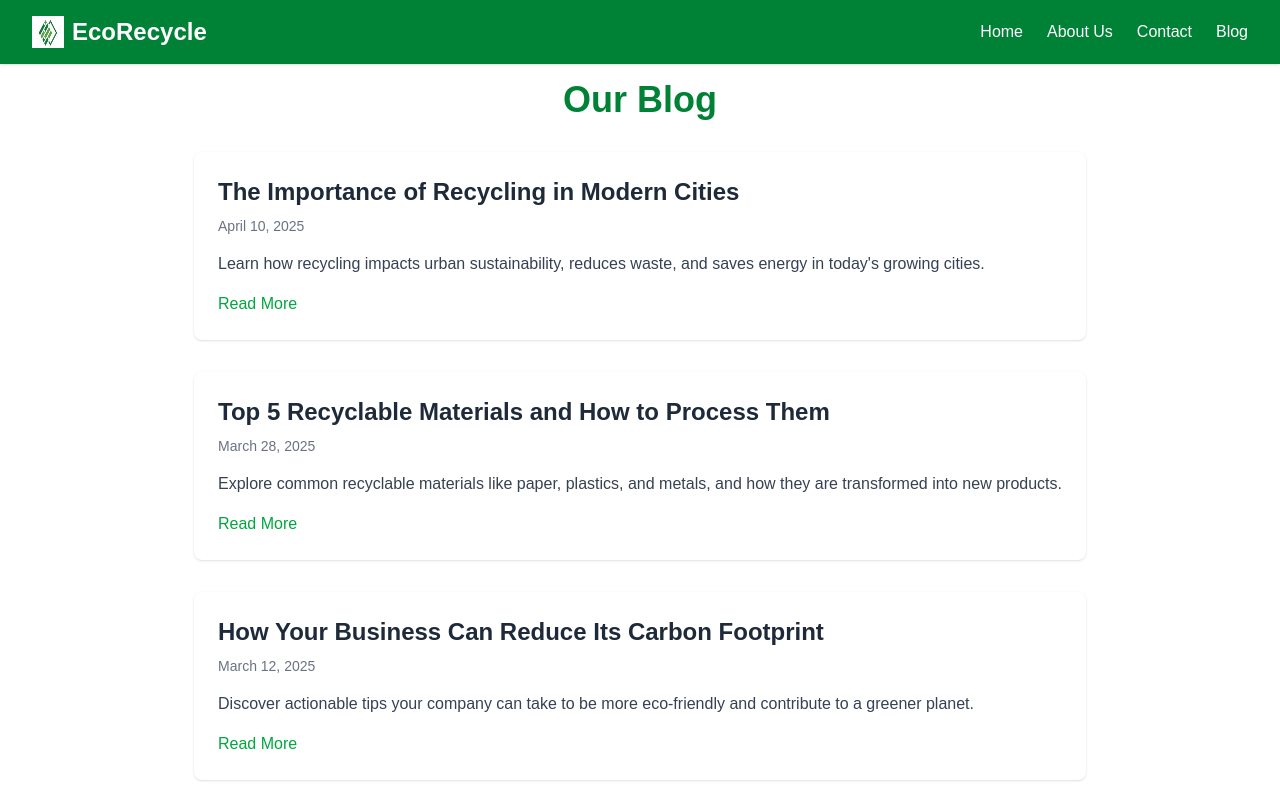
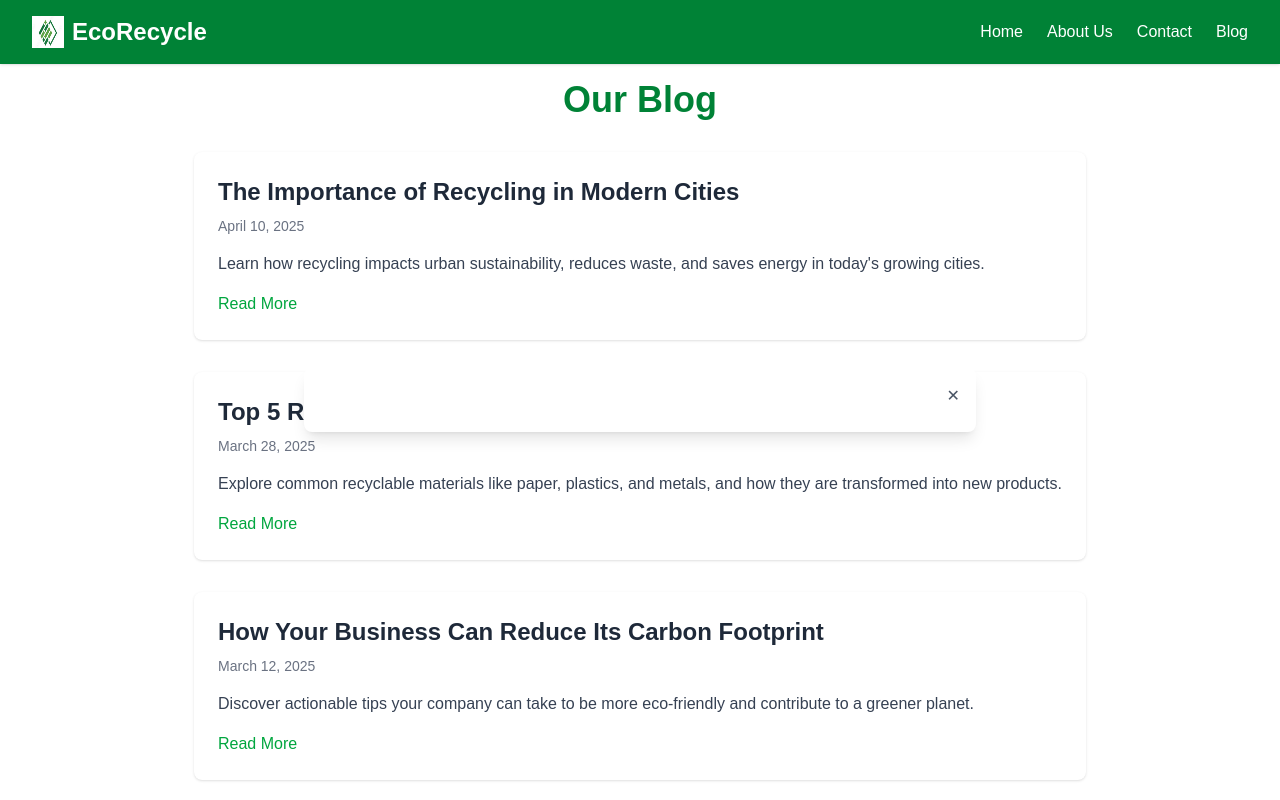
Before and after one commit to Armand9999/waste-recycling, a Next.js app: page /blog in a window 1280 px wide. Shown: the top 800 px of the page. Built offline with nearby package versions, Linux system fonts and the light colour scheme.

Commit message:
modified: app/blog/page.tsx

```diff
--- a/app/blog/page.tsx
+++ b/app/blog/page.tsx
@@ -8,7 +8,7 @@ import Footer from "../ui/Footer";
 import posts from "../data/posts";
 
 export default function BlogPage() {
-  const [activePost, setActivePost] = useState(null);
+  const [activePost, setActivePost] = useState(Object);
 
   return (
     <div className="flex flex-col min-h-screen ">
```
